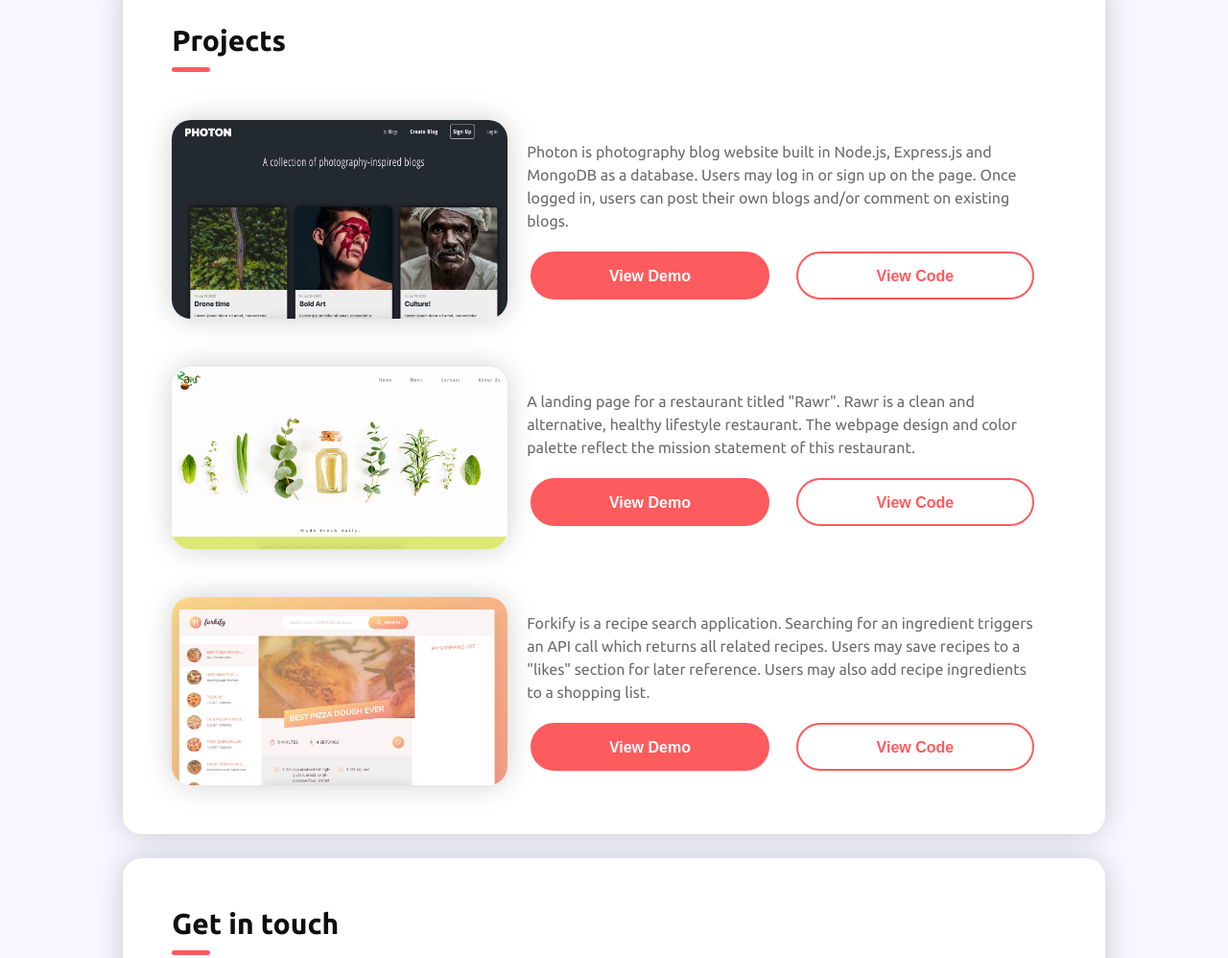
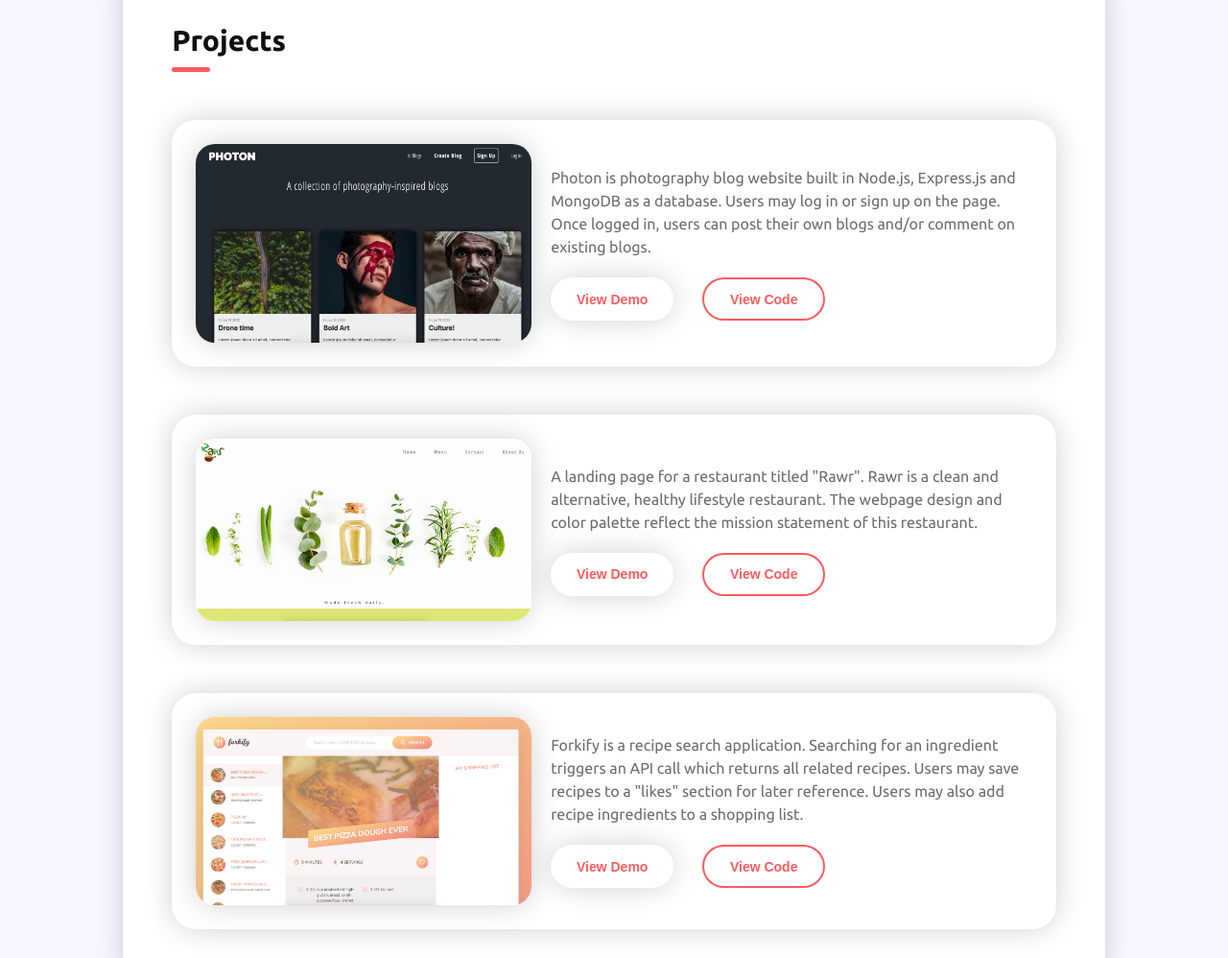
Before and after one commit to oliverlouis/resume-website-responsive, a plain HTML site: page dist/index.html in a window 1280 px wide. Shown: the part 2240-3238 px from the top of the page at 96% size. Drawn offline with nearby package versions, Linux system fonts and the light colour scheme.

Commit message:
move demo and code buttons closer together and shrink size

```diff
--- a/dist/styles.css
+++ b/dist/styles.css
@@ -451,6 +451,12 @@ a {
    margin-top: 50px;
    display: flex;
    align-items: center;
+   padding: 25px;
+   border-radius: 25px;
+   background-color: white;
+   -webkit-box-shadow: 0px 0px 30px -1px rgba(0, 0, 0, 0.5);
+   -moz-box-shadow: 0px 0px 30px -1px rgba(0, 0, 0, 0.5);
+   box-shadow: 0px 0px 30px -1px rgba(0, 0, 0, 0.2);
 }
 
 #projects img {
@@ -462,12 +468,12 @@ a {
 }
 
 #projects button {
-   padding: 15px;
+   padding: 8px;
    background-color: white;
-   font-size: 16px;
+   font-size: 14px;
    color: #fd5b5d;
-   width: 45%;
-   height: 50px;
+   width: 8rem;
+   height: 45px;
    border: 2px solid #fd5b5d;
    border-radius: 25px;
    outline: none;
@@ -492,15 +498,20 @@ a {
 
 .buttons {
    display: flex;
-   justify-content: space-around;
+   width: 80%;
 }
 
 #projects .demo-btn {
-   background-color: #fd5b5d;
+   border: none;
+   background-color: white;
+   -webkit-box-shadow: 0px 0px 30px -1px rgba(0, 0, 0, 0.5);
+   -moz-box-shadow: 0px 0px 30px -1px rgba(0, 0, 0, 0.5);
+   box-shadow: 0px 0px 30px -1px rgba(0, 0, 0, 0.2);
+   margin-right: 10px;
 }
 
 #projects .demo-btn a {
-   color: white;
+   color: #fd5b5d;
 }
 
 #projects .repo-btn a {
```
